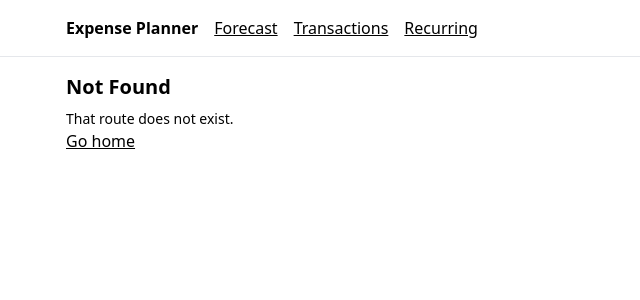
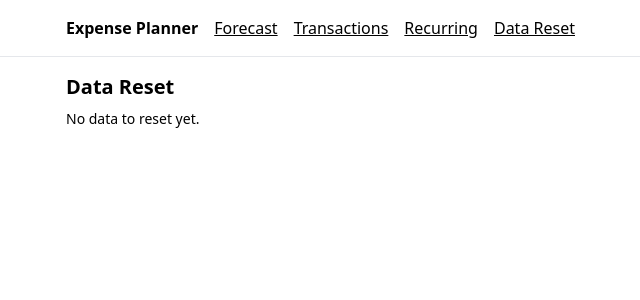
Before and after one commit to vitalidnl/expense-planner, a React app in the folder frontend/: page /data-reset in a window 1280 px wide. Before the commit this address had no page. Shown: the top 300 px of the page, without its empty margins (78-718 px from the left). Built offline with nearby package versions, Linux system fonts and the light colour scheme; the HTML template or start-up script is replaced by a standard one.

Commit message:
feat(frontend): implement T-040 routing and layout shell

```diff
--- a/frontend/src/App.tsx
+++ b/frontend/src/App.tsx
@@ -1,6 +1,6 @@
-import { NavLink, Route, Routes } from 'react-router-dom'
+import { NavLink, Navigate, Route, Routes } from 'react-router-dom'
+import DataResetPage from './pages/DataResetPage'
 import ForecastPage from './pages/ForecastPage'
-import HomePage from './pages/HomePage'
 import NotFoundPage from './pages/NotFoundPage'
 import RecurringPage from './pages/RecurringPage'
 import TransactionsPage from './pages/TransactionsPage'
@@ -10,7 +10,7 @@ function App() {
     <div className="min-h-screen">
       <header className="border-b">
         <nav className="mx-auto flex max-w-5xl items-center gap-4 p-4">
-          <NavLink className="font-semibold" to="/">
+          <NavLink className="font-semibold" to="/forecast">
             Expense Planner
           </NavLink>
           <NavLink className="underline" to="/forecast">
@@ -22,15 +22,19 @@ function App() {
           <NavLink className="underline" to="/recurring">
             Recurring
           </NavLink>
+          <NavLink className="underline" to="/data-reset">
+            Data Reset
+          </NavLink>
         </nav>
       </header>
 
       <main className="mx-auto max-w-5xl p-4">
         <Routes>
-          <Route path="/" element={<HomePage />} />
+          <Route path="/" element={<Navigate replace to="/forecast" />} />
           <Route path="/forecast" element={<ForecastPage />} />
           <Route path="/transactions" element={<TransactionsPage />} />
           <Route path="/recurring" element={<RecurringPage />} />
+          <Route path="/data-reset" element={<DataResetPage />} />
           <Route path="*" element={<NotFoundPage />} />
         </Routes>
       </main>
--- /dev/null
+++ b/frontend/src/pages/DataResetPage.tsx
@@ -0,0 +1,8 @@
+export default function DataResetPage() {
+  return (
+    <section className="space-y-2">
+      <h1 className="text-xl font-semibold">Data Reset</h1>
+      <p className="text-sm">No data to reset yet.</p>
+    </section>
+  )
+}
```
